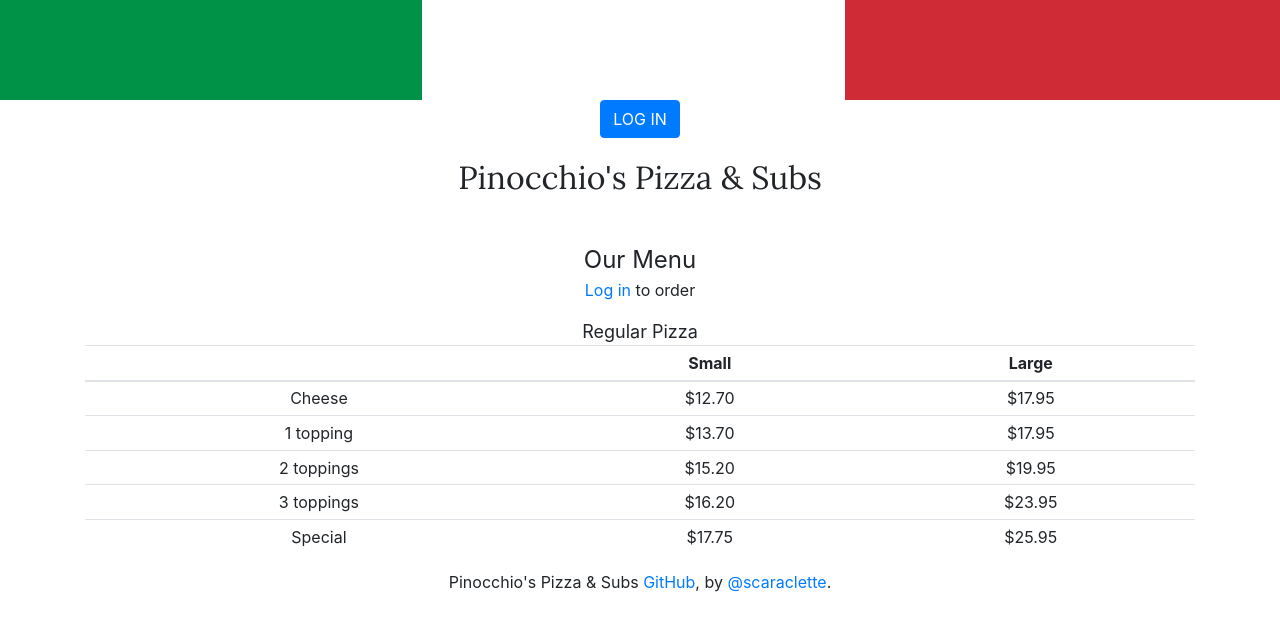
After one commit to scaraclette/Pizza-App, a Django app: page /menu/ in a window 1280 px wide. The commit adds this page. Shown: the top 631 px of the page. Run offline with Django 3.2, Linux system fonts and the light colour scheme; some libraries are stand-ins or nearby versions.

Commit message:
added menu page

```diff
--- a/orders/urls.py
+++ b/orders/urls.py
@@ -4,4 +4,5 @@ from . import views
 
 urlpatterns = [
     path("", views.index, name="index"),
+    path("menu/", views.menu, name="menu"),
 ]
--- a/orders/views.py
+++ b/orders/views.py
@@ -4,3 +4,6 @@ from django.shortcuts import render
 # Create your views here.
 def index(request):
     return render(request, "index.html")
+
+def menu(request):
+    return render(request, "menu.html")
--- /dev/null
+++ b/static/css/menu.css
@@ -0,0 +1,11 @@
+.title-text {
+    font-size: x-large;
+  }
+
+.main-menu {
+    padding-top: 1rem;
+}
+
+.menu-name {
+    font-size: large;
+}
--- a/templates/base.html
+++ b/templates/base.html
@@ -9,6 +9,7 @@
     <link href="https://fonts.googleapis.com/css?family=Lora&display=swap" rel="stylesheet">
     <link rel="stylesheet" href="{% static 'css/bootstrap.min.css' %}" type="text/css">
     <link rel="stylesheet" href="{% static 'css/custom.css' %}" type="text/css">
+    {% block stylesheet %}{% endblock %}
 </head>
 
 <body>
@@ -27,10 +28,10 @@
                 <div class="collapse navbar-collapse" id="navbarText">
                     <ul class="navbar-nav mr-auto">
                         <li class="nav-item active">
-                            <a class="nav-link" href="#">Home <span class="sr-only">(current)</span></a>
+                            <a class="nav-link" href="{% url 'index' %}">Home <span class="sr-only">(current)</span></a>
                         </li>
                         <li class="nav-item">
-                            <a class="nav-link" href="#">Menu</a>
+                            <a class="nav-link" href="{% url 'menu' %}">Menu</a>
                         </li>
                         <li class="nav-item">
                             <a class="nav-link" href="#">Cart</a>
@@ -56,14 +57,18 @@
         {% block body %}
         {% endblock %}
 
+        <div class="container-fluid text-center">
+            <p>Pinocchio's Pizza & Subs <a href="https://github.com/scaraclette/Pizza-App.git">GitHub</a>, by <a href="https://github.com/scaraclette/">@scaraclette</a>.
+            </p>
+        </div>
 
         <!--Fix footer!-->
-        <footer id="footer" class="mastfoot mt-auto text-center">
+        {% comment %} <footer id="footer" class="mastfoot mt-auto text-center">
             <div class="inner">
                 <p>Pinocchio's Pizza & Subs <a href="https://github.com/scaraclette/Pizza-App.git">GitHub</a>, by <a
                         href="https://github.com/scaraclette/">@scaraclette</a>.</p>
             </div>
-        </footer>
+        </footer> {% endcomment %}
     </div>
 
 
--- /dev/null
+++ b/templates/includes/pizza-menu.html
@@ -0,0 +1,39 @@
+{% load static %}
+
+<div class="menu-name"> Regular Pizza</div>
+        <table class="table table-sm">
+            <thead>
+                <tr>
+                <th scope="col"></th>
+                <th scope="col">Small</th>
+                <th scope="col">Large</th>
+                </tr>
+            </thead>
+            <tbody>
+                <tr>
+                <td>Cheese</td>
+                <td>$12.70</td>
+                <td>$17.95</td>
+                </tr>
+                <tr>
+                <td>1 topping</td>
+                <td>$13.70</td>
+                <td>$17.95</td>
+                </tr>
+                <tr>
+                <td>2 toppings</td>
+                <td>$15.20</td>
+                <td>$19.95</td>
+                </tr>
+                <tr>
+                <td>3 toppings</td>
+                <td>$16.20</td>
+                <td>$23.95</td>
+                </tr>
+                <tr>
+                <td>Special</td>
+                <td>$17.75</td>
+                <td>$25.95</td>
+                </tr>
+            </tbody>
+        </table>
--- /dev/null
+++ b/templates/menu.html
@@ -0,0 +1,31 @@
+{% extends 'base.html' %}
+{% load static %}
+{% block stylesheet %}<link rel="stylesheet" href="{% static 'css/menu.css' %}" type="text/css">{% endblock %}
+{% block navbar %}Menu{% endblock %}
+
+{% block body %}
+
+    <div class="container-fluid text-center title-text">Our Menu</div>
+
+    {% if user.is_authenticated %}
+        <!--Show menu if authenticated-->
+        <div class="container-fluid text-center">
+            <a href="#">Pizza</a> |
+            <a href="#">Subs</a> |
+            <a href="#">Pasta</a> |
+            <a href="#">Salads</a> |
+            <a href="#">Dinner Platters</a>
+        </div>
+    {% else %}
+        <div class="container-fluid text-center">
+            <a href="#">Log in</a> to order
+        </div>
+    {% endif %}
+
+    <div class="container text-center main-menu">
+        {% include 'includes/pizza-menu.html' %}
+    </div>
+
+
+
+{% endblock %}
```
Also changed, not shown: static/css/custom.css (line endings or trailing spaces).
